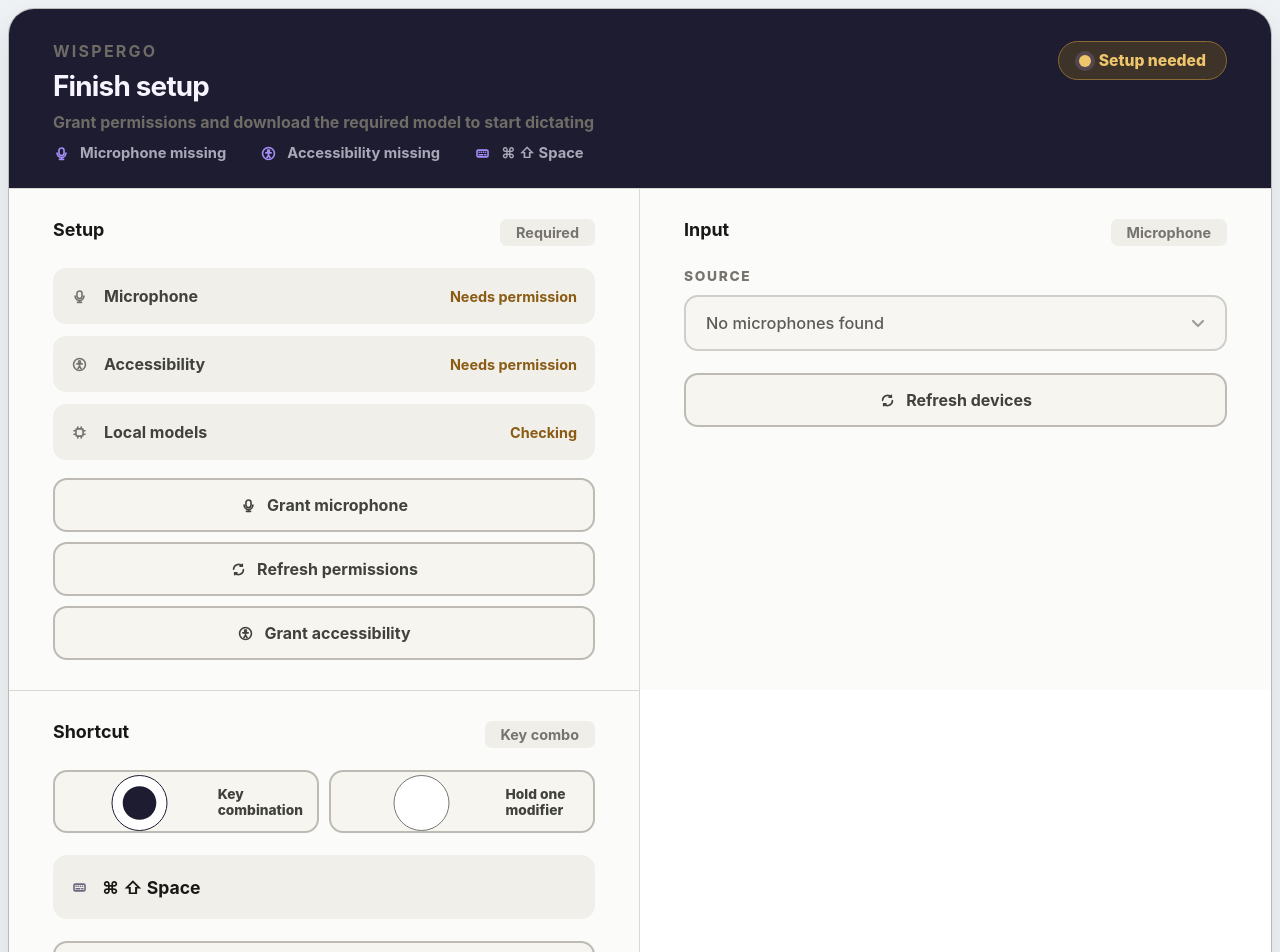
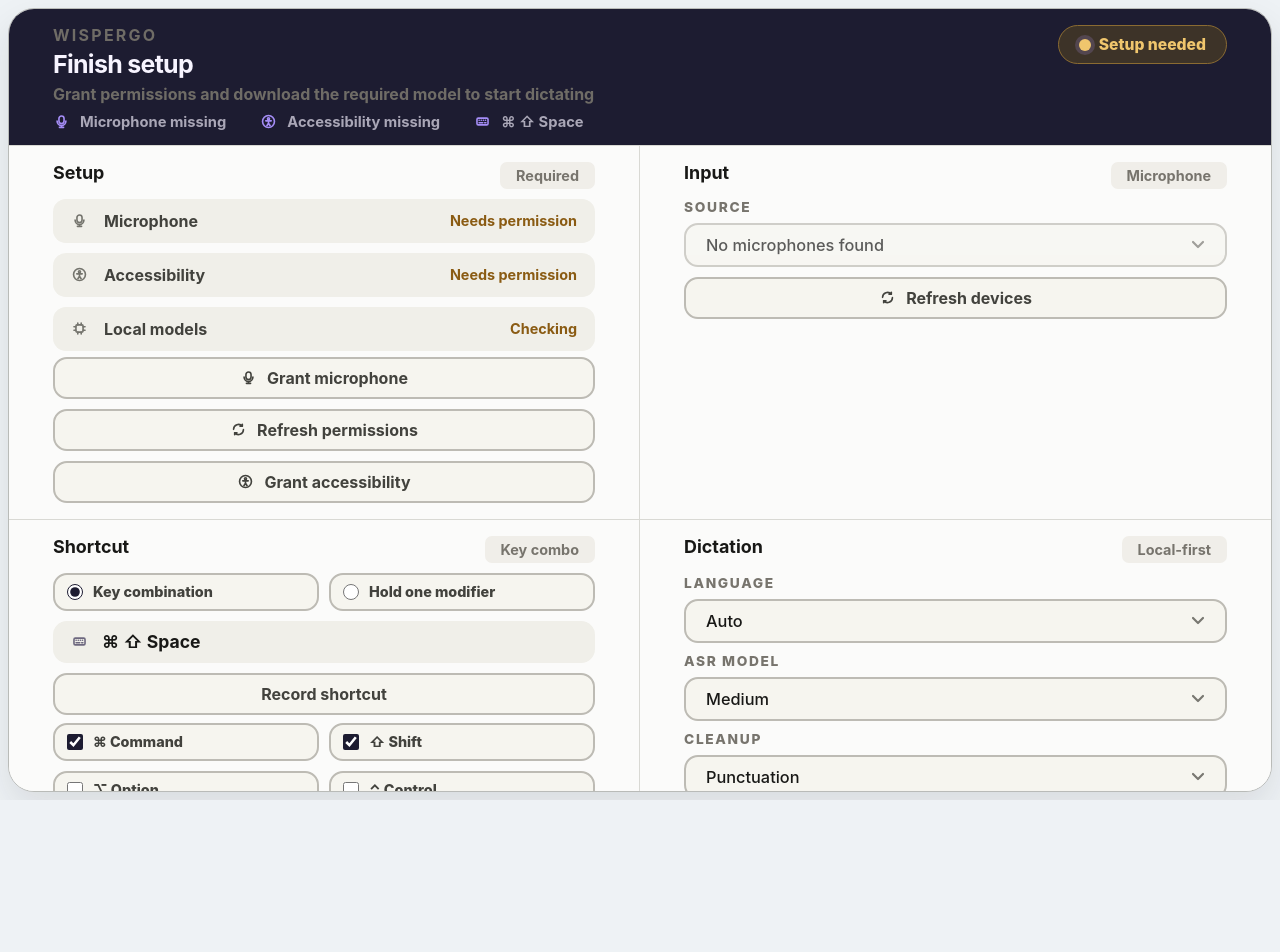
Before and after one commit to ribbons-digital/wisper-go, a React (Vite) app in the folder apps/desktop/: page / in a window 1280 px wide. Shown: the top 952 px of the page. After the commit the page ends 800 px from the top, so only its background shows below. Built offline with nearby package versions, Linux system fonts and the light colour scheme.

Commit message:
fix(desktop): repair settings layout regression (#35)
Co-authored-by: Ryan <ryan@ribbons.digital>

```diff
--- a/apps/desktop/src/app/App.tsx
+++ b/apps/desktop/src/app/App.tsx
@@ -317,22 +317,25 @@
             setMicrophones([]);
           }
         });
+    const refreshMountedSelectedMicrophone = () =>
+      selectedMicrophoneId()
+        .then((deviceId) => {
+          if (mounted) {
+            setSelectedMic(deviceId);
+          }
+        })
+        .catch(() => {
+          if (mounted) {
+            setSelectedMic(null);
+          }
+        });
 
     void refreshMountedMicrophones();
+    void refreshMountedSelectedMicrophone();
     const microphoneRefresh = window.setInterval(() => {
       void refreshMountedMicrophones();
+      void refreshMountedSelectedMicrophone();
     }, MICROPHONE_REFRESH_MS);
-    void selectedMicrophoneId()
-      .then((deviceId) => {
-        if (mounted) {
-          setSelectedMic(deviceId);
-        }
-      })
-      .catch(() => {
-        if (mounted) {
-          setSelectedMic(null);
-        }
-      });
     const refreshMountedMicrophoneStatus = () =>
       microphoneStatus()
         .then((nextStatus) => {
@@ -439,14 +442,26 @@
     });
   }
 
+  function refreshSelectedMicrophone() {
+    return selectedMicrophoneId()
+      .then((deviceId) => {
+        setSelectedMic(deviceId);
+      })
+      .catch(() => {
+        setSelectedMic(null);
+      });
+  }
+
   function refreshMicrophones() {
-    return listMicrophones()
+    const refreshDevices = listMicrophones()
       .then((devices) => {
         setMicrophones(devices);
       })
       .catch(() => {
         setMicrophones([]);
       });
+
+    return Promise.all([refreshDevices, refreshSelectedMicrophone()]);
   }
 
   function refreshAccessibility() {
--- a/apps/desktop/src/styles.css
+++ b/apps/desktop/src/styles.css
@@ -49,7 +49,7 @@
 body[data-surface="settings"] .app-shell {
   width: 100%;
   min-height: 100vh;
-  padding: 8px 8px 32px;
+  padding: 8px;
   align-content: start;
 }
 
@@ -219,6 +219,7 @@
 }
 
 .settings-panel {
+  height: calc(100vh - 16px);
   padding: 0;
   display: grid;
   grid-template-rows: auto 1fr;
@@ -229,14 +230,14 @@
   align-items: start;
   justify-content: space-between;
   gap: 32px;
-  padding: 32px 44px 26px;
+  padding: 16px 44px 14px;
   background: #1d1c31;
   color: #f7f4ff;
 }
 
 .settings-hero-copy {
   display: grid;
-  gap: 10px;
+  gap: 6px;
 }
 
 .settings-kicker {
@@ -250,7 +251,7 @@
 
 .settings-hero h2 {
   margin: 0;
-  font-size: 1.74rem;
+  font-size: 1.56rem;
   line-height: 1.08;
   letter-spacing: -0.028em;
 }
@@ -333,8 +334,12 @@
 }
 
 .settings-dashboard-grid {
+  min-height: 0;
   display: grid;
   grid-template-columns: 1fr 1fr;
+  grid-template-areas:
+    "setup input"
+    "shortcut dictation";
   padding: 0;
 }
 
@@ -342,24 +347,30 @@
   min-width: 0;
   display: grid;
   align-content: start;
-  gap: 22px;
-  padding: 30px 44px;
+  gap: 10px;
+  padding: 16px 44px;
   border: 0;
   border-top: 1px solid #d9d9d4;
   background: #fbfbfa;
 }
 
 .setup-card {
+  grid-area: setup;
   border-right: 1px solid #d9d9d4;
 }
 
+.input-card {
+  grid-area: input;
+}
+
 .model-settings {
-  grid-column: 1 / -1;
-  gap: 24px;
-  border-right: 0;
+  grid-area: dictation;
+  gap: 12px;
+  border-left: 0;
 }
 
 .shortcut-settings {
+  grid-area: shortcut;
   border-right: 1px solid #d9d9d4;
 }
 
@@ -370,28 +381,40 @@
 }
 
 .settings-panel .shortcut-mode-toggle label {
-  min-height: 52px;
+  min-height: 38px;
+  min-width: 0;
   display: flex;
   align-items: center;
   gap: 10px;
-  padding: 0 14px;
+  padding: 0 12px;
   border: 2px solid #bdbbb4;
   border-radius: 14px;
   background: #f6f5ef;
   color: #42423d;
+  font-size: 0.9rem;
+  line-height: 1.18;
   letter-spacing: 0;
   text-transform: none;
 }
 
-.shortcut-mode-toggle input {
+.shortcut-mode-toggle span {
+  min-width: 0;
+}
+
+.shortcut-mode-toggle input[type="radio"] {
   min-height: auto;
-  width: auto;
+  width: 16px;
+  height: 16px;
+  flex: none;
+  margin: 0;
   padding: 0;
+  border: 0;
+  background: transparent;
   accent-color: #1d1c31;
 }
 
 .shortcut-current {
-  min-height: 64px;
+  min-height: 42px;
   display: flex;
   align-items: center;
   gap: 14px;
@@ -416,30 +439,37 @@
 }
 
 .settings-panel .shortcut-modifier-toggle {
-  min-height: 52px;
+  min-height: 38px;
   display: flex;
   align-items: center;
   gap: 10px;
-  padding: 0 14px;
+  padding: 0 12px;
   border: 2px solid #bdbbb4;
   border-radius: 14px;
   background: #f6f5ef;
   color: #42423d;
+  font-size: 0.9rem;
+  line-height: 1.18;
   letter-spacing: 0;
   text-transform: none;
 }
 
-.shortcut-modifier-toggle input {
+.shortcut-modifier-toggle input[type="checkbox"] {
   min-height: auto;
-  width: auto;
+  width: 16px;
+  height: 16px;
+  flex: none;
+  margin: 0;
   padding: 0;
+  border: 0;
+  background: transparent;
   accent-color: #1d1c31;
 }
 
 .shortcut-combo-editor,
 .shortcut-hold-editor {
   display: grid;
-  gap: 14px;
+  gap: 8px;
 }
 
 button.is-recording-shortcut {
@@ -451,7 +481,7 @@
 .shortcut-actions {
   display: grid;
   grid-template-columns: minmax(0, 1fr) auto;
-  gap: 12px;
+  gap: 10px;
   align-items: center;
 }
 
@@ -490,14 +520,14 @@
 
 .setup-checklist {
   display: grid;
-  gap: 12px;
+  gap: 10px;
   margin: 0;
   padding: 0;
   list-style: none;
 }
 
 .setup-checklist li {
-  min-height: 56px;
+  min-height: 44px;
   display: grid;
   grid-template-columns: auto 1fr auto;
   align-items: center;
@@ -525,7 +555,7 @@
 
 .settings-panel label {
   display: grid;
-  gap: 11px;
+  gap: 8px;
   color: #77746d;
   font-size: 0.86rem;
   font-weight: 850;
@@ -539,9 +569,9 @@
   background: transparent;
 }
 
-.settings-panel input,
+.settings-panel input:not([type="checkbox"]):not([type="radio"]),
 .settings-panel select {
-  min-height: 56px;
+  min-height: 44px;
   width: 100%;
   border: 2px solid #bdbbb4;
   border-radius: 14px;
@@ -566,6 +596,7 @@
   background-color: #fbfaf5;
 }
 
+.settings-panel input:not([type="checkbox"]):not([type="radio"]):focus,
 .settings-panel select:focus,
 .settings-panel button:focus-visible {
   border-color: #5f4ca0;
@@ -575,8 +606,8 @@
 
 .dictation-fields {
   display: grid;
-  grid-template-columns: repeat(3, minmax(0, 1fr));
-  gap: 22px;
+  grid-template-columns: 1fr;
+  gap: 10px;
 }
 
 .settings-panel p {
@@ -606,7 +637,7 @@
 }
 
 .settings-panel button {
-  min-height: 54px;
+  min-height: 42px;
   justify-content: center;
   border: 2px solid #bdbbb4;
   border-radius: 14px;
@@ -627,7 +658,7 @@
 }
 
 .settings-primary-action {
-  min-height: 62px;
+  min-height: 44px;
   border-color: #1d1c31;
   background: #1d1c31;
   color: #ffffff;
@@ -643,9 +674,9 @@
 .asset-download {
   display: flex;
   align-items: center;
-  gap: 16px;
-  min-height: 68px;
-  padding: 0 24px;
+  gap: 14px;
+  min-height: 54px;
+  padding: 0 18px;
   border: 2px solid #3a7a2c;
   border-radius: 14px;
   background: #e8f0dc;
```
Also changed, not shown: 2 other files (tests, documents, lock files or other folders).
